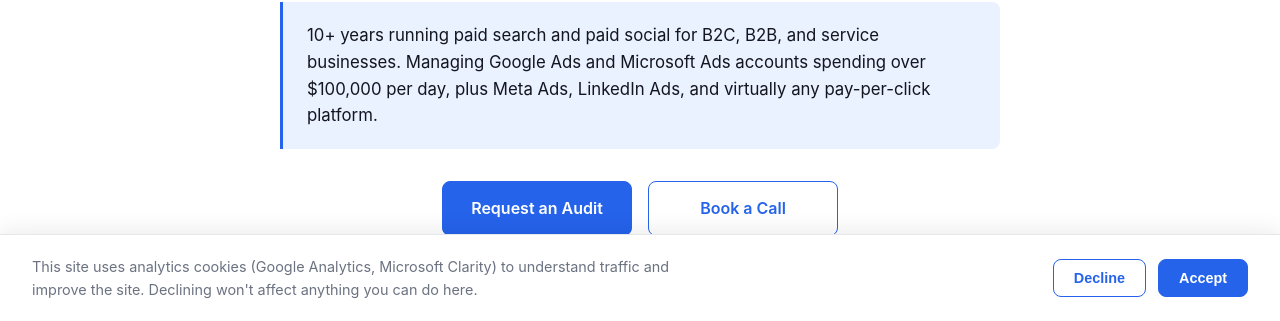
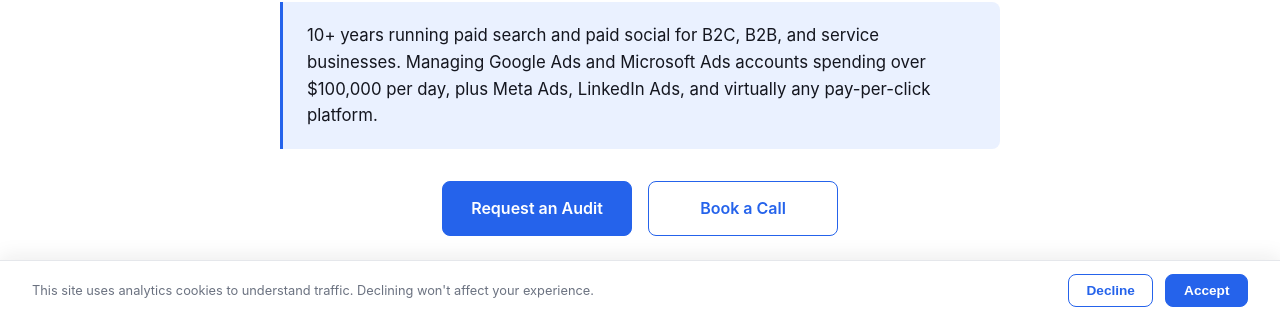
Before and after one commit to KsenijaPest/kseniia-site, an Astro site: page / in a window 1280 px wide. Shown: the part 479-800 px from the top of the page. Built offline with nearby package versions, Linux system fonts and the light colour scheme; Astro itself is replaced by a stand-in of ours.

Commit message:
Fix cookie banner not hiding on accept/decline, shrink the banner
The banner's own CSS rule (display: flex) was overriding the browser's
default [hidden] { display: none } behavior, so clicking Accept or
Decline correctly saved consent and loaded analytics but never
visually hid the banner. Added an explicit .cookie-banner[hidden] rule.

Also shrank the banner: smaller padding, smaller text, shorter copy,
smaller buttons.

```diff
--- a/src/layouts/Layout.astro
+++ b/src/layouts/Layout.astro
@@ -104,10 +104,7 @@ const canonicalURL = new URL(Astro.url.pathname, Astro.site);
     </footer>
 
     <div class="cookie-banner" id="cookie-banner" hidden>
-      <p>
-        This site uses analytics cookies (Google Analytics, Microsoft Clarity) to understand
-        traffic and improve the site. Declining won't affect anything you can do here.
-      </p>
+      <p>This site uses analytics cookies to understand traffic. Declining won't affect your experience.</p>
       <div class="cookie-banner-actions">
         <button type="button" class="btn btn-secondary" id="cookie-decline">Decline</button>
         <button type="button" class="btn btn-primary" id="cookie-accept">Accept</button>
@@ -412,7 +409,7 @@ const canonicalURL = new URL(Astro.url.pathname, Astro.site);
     background: var(--color-bg);
     border-top: 1px solid var(--color-line);
     box-shadow: 0 -4px 20px rgba(20, 22, 31, 0.08);
-    padding: 1.25rem 2rem;
+    padding: 0.85rem 2rem;
     display: flex;
     align-items: center;
     justify-content: space-between;
@@ -420,9 +417,13 @@ const canonicalURL = new URL(Astro.url.pathname, Astro.site);
     flex-wrap: wrap;
   }
 
+  .cookie-banner[hidden] {
+    display: none;
+  }
+
   .cookie-banner p {
     margin: 0;
-    font-size: 0.9rem;
+    font-size: 0.8rem;
     color: var(--color-muted);
     max-width: 640px;
   }
@@ -434,8 +435,8 @@ const canonicalURL = new URL(Astro.url.pathname, Astro.site);
   }
 
   .cookie-banner-actions .btn {
-    padding: 0.6rem 1.25rem;
-    font-size: 0.9rem;
+    padding: 0.5rem 1.1rem;
+    font-size: 0.85rem;
   }
 
   @media (max-width: 640px) {
```
